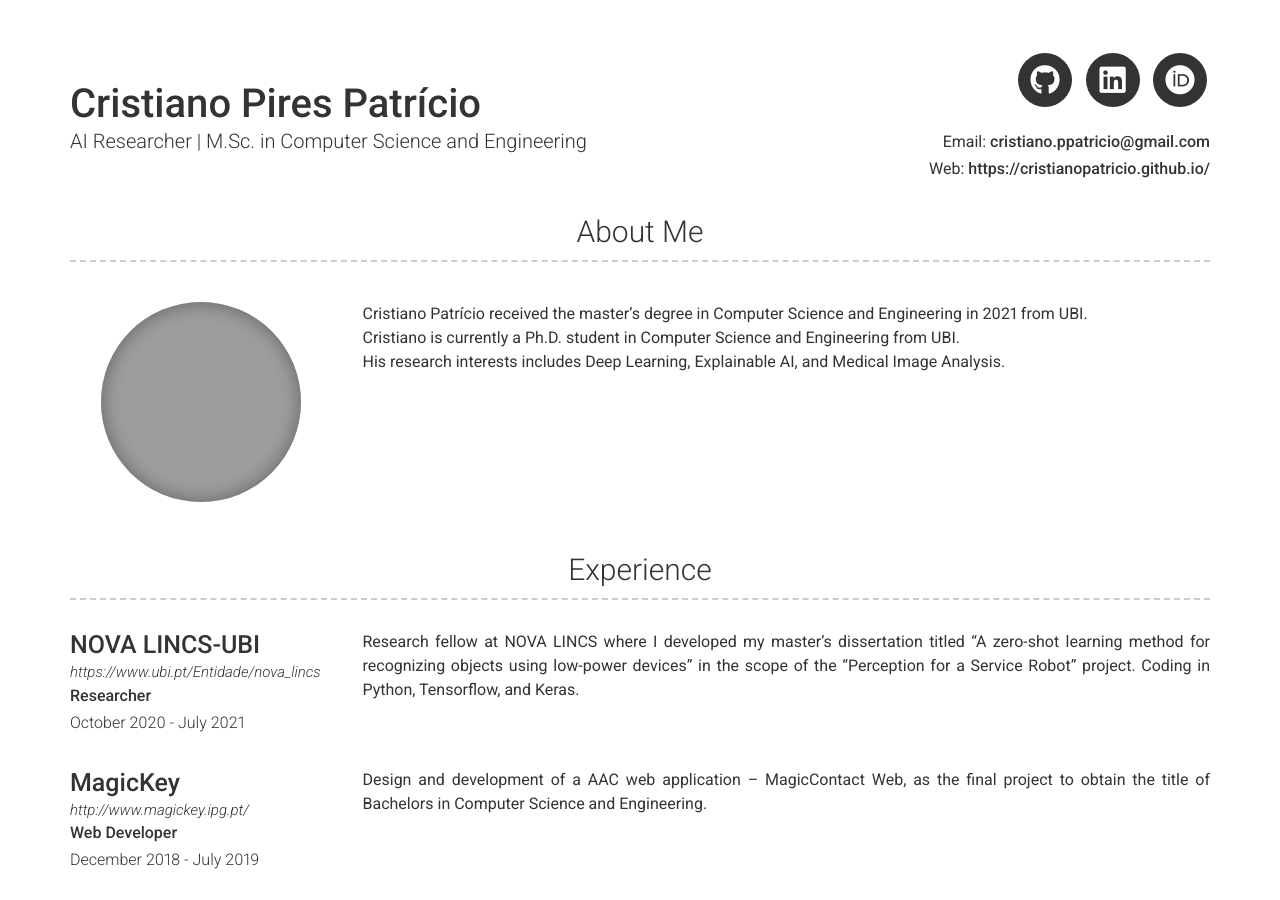
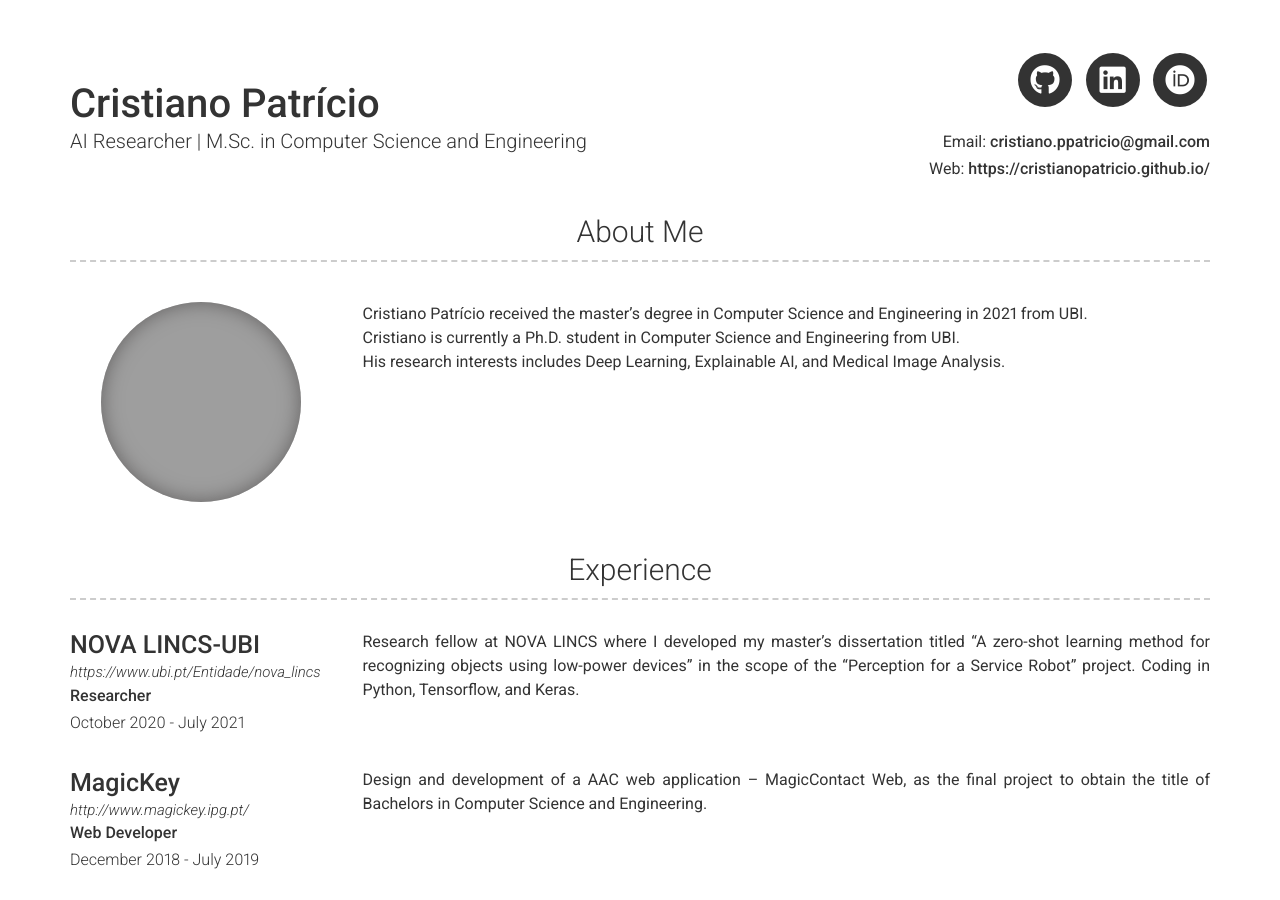
Before and after one commit to CristianoPatricio/cristianopatricio.github.io, a Jekyll site: the page built from index.md, in a window 1280 px wide and 900 px high. Built offline with Jekyll 4.4.1, drawn with Linux system fonts in a browser that asks for light colours; nearby versions of some CDN libraries; some of the changed text lies outside the part shown; grey boxes are pictures that could not be loaded.

Commit message:
Update _config.yml

```diff
--- a/_config.yml
+++ b/_config.yml
@@ -3,7 +3,7 @@ repository: Git repository where your resume will be hosted, only required if yo
 # favicon: Directory of your favicon (eg. images/favicon.ico)(optional)
 
 # Personal info
-name: Cristiano Pires Patrício
+name: Cristiano Patrício
 title: AI Researcher | M.Sc. in Computer Science and Engineering
 email: cristiano.ppatricio@gmail.com
 website: https://cristianopatricio.github.io/
```
